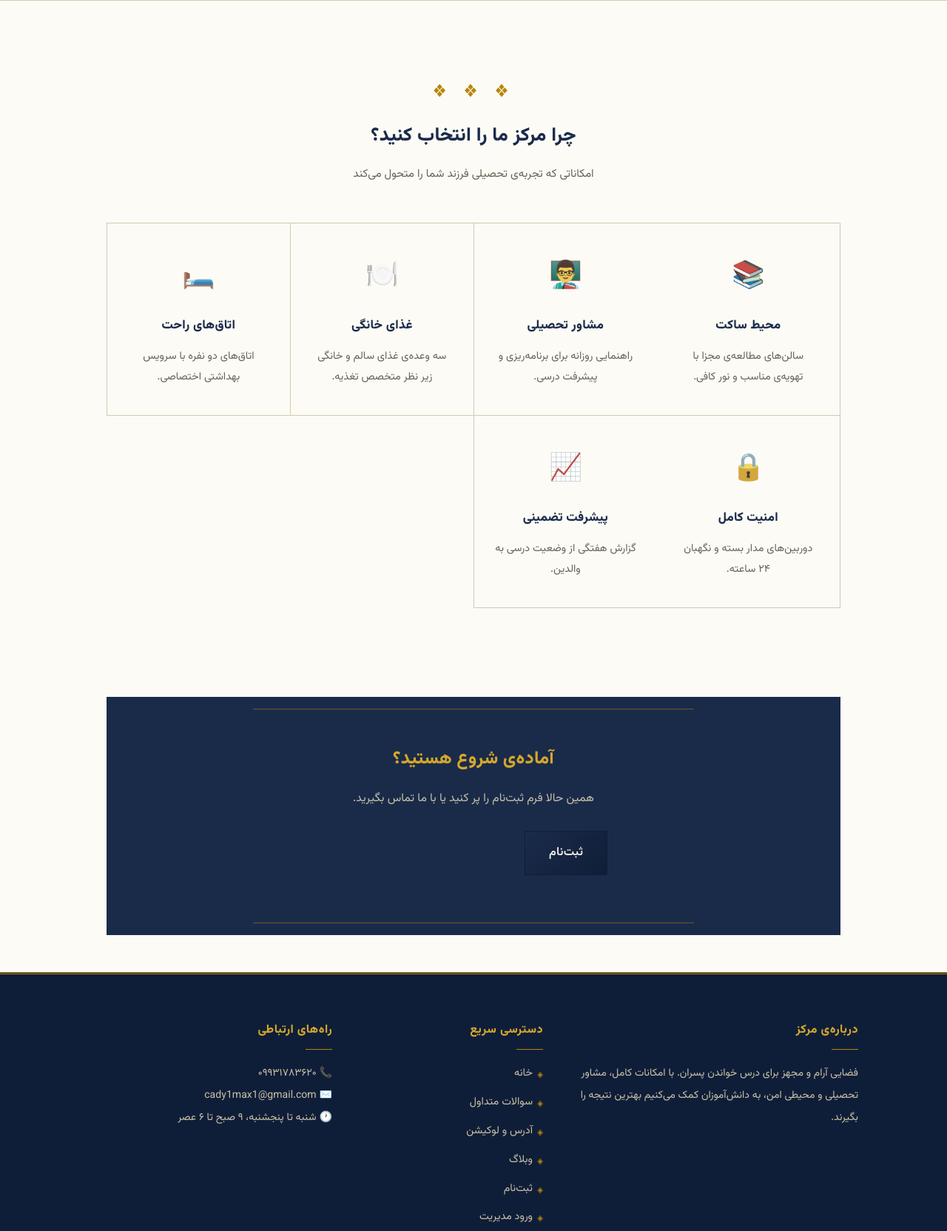
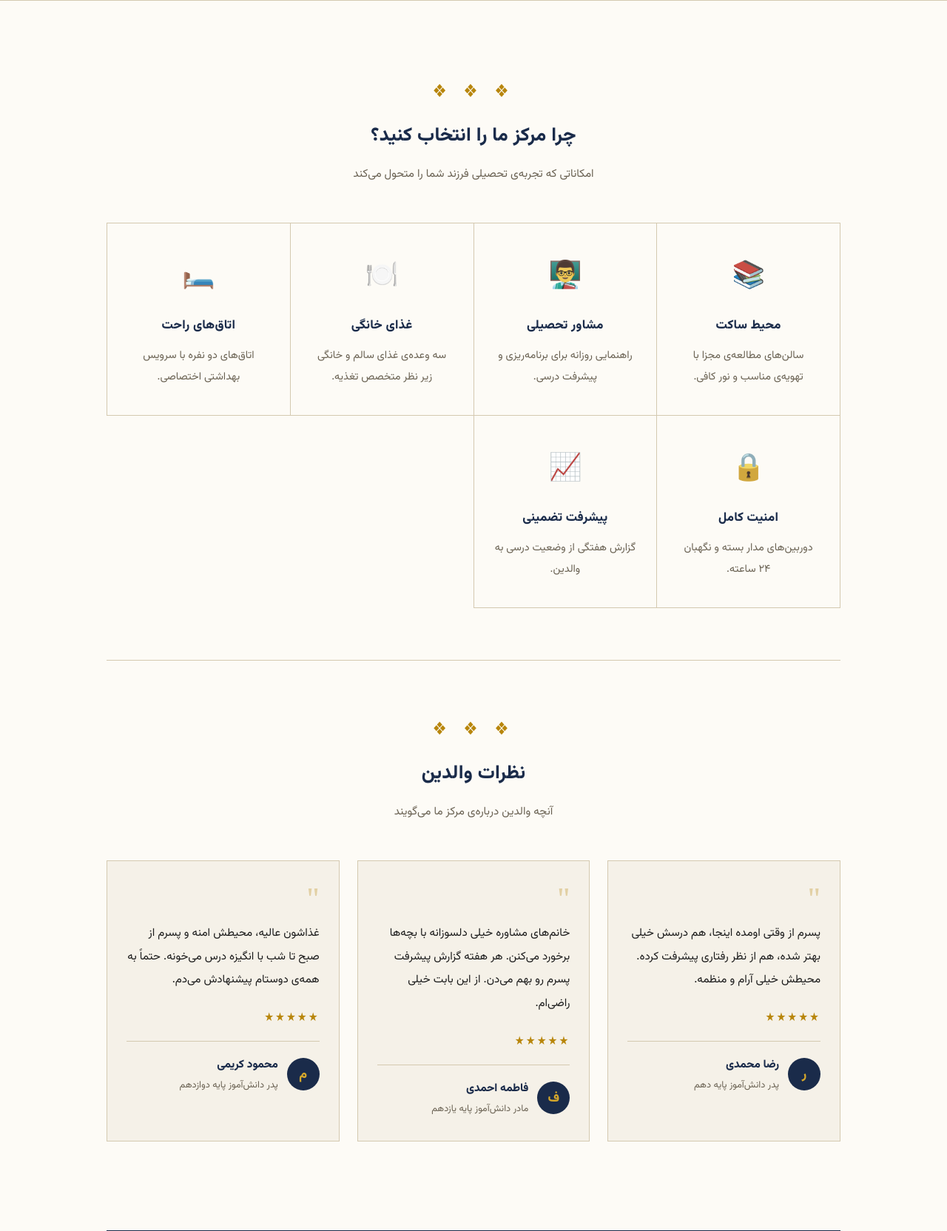
Before and after one commit to jamshidfakhri/Myfirstweb, a Flask app: page / in a window 1280 px wide. Shown: the part 1234-2898 px from the top of the page at 74% size. Run offline with Flask 3, Linux system fonts and the light colour scheme.

Commit message:
Update home.html

```diff
--- a/templates/home.html
+++ b/templates/home.html
@@ -8,42 +8,16 @@
 <meta name="description" content="فضای آرام برای درس خواندن پسران؛ برنامه‌ی روزانه، ثبت‌نام و تماس.">
 <link href="https://fonts.googleapis.com/css2?family=Vazirmatn:wght@400;600;800&display=swap" rel="stylesheet">
 <style>
-:root{
-  --navy:#1a2b4a;
-  --navy-deep:#0f1e38;
-  --gold:#b8860b;
-  --gold-light:#d4a72c;
-  --cream:#f5f1e8;
-  --cream-dark:#ebe4d3;
-  --paper:#fdfbf6;
-  --ink:#1c1c1c;
-  --mute:#6b6354;
-  --line:#d4c9b0;
-}
-@media (prefers-color-scheme:dark){
-  :root{
-    --navy:#0d1525;
-    --navy-deep:#070d18;
-    --gold:#d4a72c;
-    --gold-light:#e6be4c;
-    --cream:#1a2236;
-    --cream-dark:#151b2c;
-    --paper:#0f1626;
-    --ink:#e8e4d8;
-    --mute:#9a928a;
-    --line:#2c3547;
-  }
-}
+:root{--navy:#1a2b4a;--navy-deep:#0f1e38;--gold:#b8860b;--gold-light:#d4a72c;--cream:#f5f1e8;--cream-dark:#ebe4d3;--paper:#fdfbf6;--ink:#1c1c1c;--mute:#6b6354;--line:#d4c9b0}
+@media (prefers-color-scheme:dark){:root{--navy:#0d1525;--navy-deep:#070d18;--gold:#d4a72c;--gold-light:#e6be4c;--cream:#1a2236;--cream-dark:#151b2c;--paper:#0f1626;--ink:#e8e4d8;--mute:#9a928a;--line:#2c3547}}
 *{box-sizing:border-box;margin:0;padding:0}
 html{scroll-behavior:smooth}
 body{font-family:Vazirmatn,Tahoma,serif;background:var(--paper);color:var(--ink);line-height:2;overflow-x:hidden}
 a{color:inherit;text-decoration:none}
 .wrap{max-width:1040px;margin:0 auto;padding:0 24px}
 
-/* ============ نوار پیشرفت ============ */
 #progress-bar{position:fixed;top:0;right:0;height:3px;width:0%;background:linear-gradient(90deg,var(--gold),var(--gold-light));z-index:9999;transition:width .1s linear}
 
-/* ============ لودر ============ */
 #loader{position:fixed;inset:0;background:var(--paper);display:flex;flex-direction:column;align-items:center;justify-content:center;z-index:9998;transition:opacity .5s,visibility .5s}
 #loader.hidden{opacity:0;visibility:hidden}
 .loader-book{font-size:64px;animation:bookFloat 1.6s ease-in-out infinite;display:block;margin-bottom:18px}
@@ -55,7 +29,6 @@ a{color:inherit;text-decoration:none}
 @keyframes bookFloat{0%,100%{transform:translateY(0)}50%{transform:translateY(-12px)}}
 @keyframes dotBounce{0%,80%,100%{transform:scale(.4);opacity:.4}40%{transform:scale(1);opacity:1}}
 
-/* ============ هدر ============ */
 header{background:var(--navy);border-bottom:3px double var(--gold);position:sticky;top:0;z-index:10}
 header .wrap{display:flex;justify-content:space-between;align-items:center;height:72px}
 .logo{font-weight:800;font-size:1.15rem;color:var(--gold-light);display:flex;align-items:center;gap:10px;letter-spacing:.5px;transition:transform .3s}
@@ -67,60 +40,19 @@ nav a:hover{color:var(--gold-light)}
 nav a::after{content:"";position:absolute;bottom:0;right:0;width:0;height:1px;background:var(--gold-light);transition:width .35s}
 nav a:hover::after{width:100%}
 @media(max-width:760px){nav a:not(.cta-s){display:none}}
-.cta-s{background:var(--gold);color:var(--navy-deep)!important;padding:8px 20px;font-weight:700;letter-spacing:.3px;border:1px solid var(--gold-light);position:relative;overflow:hidden}
+.cta-s{background:var(--gold);color:var(--navy-deep)!important;padding:8px 20px;font-weight:700;letter-spacing:.3px;border:1px solid var(--gold-light)}
 .cta-s::after{display:none}
 .cta-s:hover{background:var(--gold-light);color:var(--navy-deep)!important}
 
-/* ============ دکمه با افکت Shine ============ */
-.btn{
-  position:relative;
-  display:inline-block;
-  background:linear-gradient(135deg, var(--navy) 0%, var(--navy-deep) 100%);
-  color:#f5f1e8;
-  padding:13px 32px;
-  font-weight:600;
-  border:1px solid var(--navy-deep);
-  font-family:inherit;
-  cursor:pointer;
-  margin-bottom:8px;
-  letter-spacing:.3px;
-  overflow:hidden;
-  transition:background .3s, color .3s, transform .2s, box-shadow .3s;
-}
-.btn::before{
-  content:"";
-  position:absolute;
-  top:0;
-  right:-100%;
-  width:100%;
-  height:100%;
-  background:linear-gradient(120deg, transparent 0%, rgba(212,167,44,.35) 50%, transparent 100%);
-  transition:right .6s ease;
-}
+.btn{position:relative;display:inline-block;background:linear-gradient(135deg,var(--navy) 0%,var(--navy-deep) 100%);color:#f5f1e8;padding:13px 32px;font-weight:600;border:1px solid var(--navy-deep);font-family:inherit;cursor:pointer;margin-bottom:8px;letter-spacing:.3px;overflow:hidden;transition:background .3s,color .3s,transform .2s,box-shadow .3s}
+.btn::before{content:"";position:absolute;top:0;right:-100%;width:100%;height:100%;background:linear-gradient(120deg,transparent 0%,rgba(212,167,44,.35) 50%,transparent 100%);transition:right .6s ease}
 .btn:hover::before{right:100%}
-.btn:hover{
-  background:linear-gradient(135deg, var(--navy-deep) 0%, var(--navy) 100%);
-  color:var(--gold-light);
-  transform:translateY(-2px);
-  box-shadow:0 10px 25px rgba(15,30,56,.25);
-}
+.btn:hover{background:linear-gradient(135deg,var(--navy-deep) 0%,var(--navy) 100%);color:var(--gold-light);transform:translateY(-2px);box-shadow:0 10px 25px rgba(15,30,56,.25)}
 .btn:active{transform:translateY(0) scale(.97)}
-.btn.ghost{
-  background:transparent;
-  color:var(--navy);
-  border:1px solid var(--navy);
-  margin-inline-start:8px;
-}
-.btn.ghost::before{background:linear-gradient(120deg, transparent 0%, rgba(26,43,74,.15) 50%, transparent 100%)}
+.btn.ghost{background:transparent;color:var(--navy);border:1px solid var(--navy);margin-inline-start:8px}
 .btn.ghost:hover{background:var(--navy);color:#f5f1e8}
-@media(prefers-color-scheme:dark){
-  .btn{background:linear-gradient(135deg, var(--gold) 0%, var(--gold-light) 100%);color:var(--navy-deep);border-color:var(--gold)}
-  .btn:hover{background:linear-gradient(135deg, var(--gold-light) 0%, var(--gold) 100%);color:var(--navy-deep)}
-  .btn.ghost{color:var(--gold);border-color:var(--gold);background:transparent}
-  .btn.ghost:hover{background:var(--gold);color:var(--navy-deep)}
-}
+@media(prefers-color-scheme:dark){.btn{background:linear-gradient(135deg,var(--gold) 0%,var(--gold-light) 100%);color:var(--navy-deep);border-color:var(--gold)}.btn:hover{background:linear-gradient(135deg,var(--gold-light) 0%,var(--gold) 100%);color:var(--navy-deep)}.btn.ghost{color:var(--gold);border-color:var(--gold);background:transparent}.btn.ghost:hover{background:var(--gold);color:var(--navy-deep)}}
 
-/* ============ نوار عنوان ============ */
 .page-title{background:var(--navy-deep);color:#e8dfc4;text-align:center;padding:50px 24px 40px;border-bottom:1px solid var(--gold);position:relative}
 .page-title::before,.page-title::after{content:"";position:absolute;left:50%;transform:translateX(-50%);width:80px;height:2px;background:var(--gold)}
 .page-title::before{top:24px}
@@ -129,14 +61,12 @@ nav a:hover::after{width:100%}
 .page-title p{color:#c9c1a8;font-size:.95rem;max-width:600px;margin:0 auto}
 .page-title .ornament{color:var(--gold);font-size:1.4rem;display:block;margin:8px 0}
 
-/* ============ هیرو ============ */
 .hero{padding:80px 0 60px;display:grid;gap:50px;grid-template-columns:1.05fr .95fr;align-items:center}
 @media(max-width:820px){.hero{grid-template-columns:1fr;padding:50px 0 40px;gap:36px}}
 .hero h1{font-size:clamp(1.7rem,4.2vw,2.5rem);line-height:1.7;font-weight:800;margin-bottom:18px;color:var(--gold);text-shadow:0 1px 0 rgba(0,0,0,.05)}
 .lead{color:var(--mute);margin:0 0 30px;max-width:48ch;font-size:1rem;line-height:2.1}
 
-/* ============ کارت برنامه ============ */
-.sched{background:var(--cream);border:1px solid var(--line);padding:0;position:relative;transition:transform .4s, box-shadow .4s}
+.sched{background:var(--cream);border:1px solid var(--line);padding:0;position:relative}
 .sched::before{content:"";position:absolute;inset:6px;border:1px solid var(--gold);opacity:.4;pointer-events:none}
 .sched-inner{padding:28px 30px}
 .sched h2{font-size:1.15rem;margin-bottom:16px;color:var(--navy);display:flex;align-items:center;gap:10px;font-weight:800;letter-spacing:.3px;border-bottom:1px solid var(--line);padding-bottom:12px}
@@ -145,11 +75,10 @@ nav a:hover::after{width:100%}
 .sched li:first-of-type{border-top:0}
 .sched time{min-width:88px;color:var(--gold);font-weight:700;letter-spacing:.5px}
 
-/* ============ آمار ============ */
 .stats{padding:60px 0;border-top:1px solid var(--line);border-bottom:1px solid var(--line);margin:30px 0;background:var(--cream-dark)}
 .stats-grid{display:grid;grid-template-columns:repeat(4,1fr);gap:0}
 @media(max-width:700px){.stats-grid{grid-template-columns:repeat(2,1fr)}}
-.stat{text-align:center;padding:28px 14px;border-left:1px solid var(--line);transition:background .35s, transform .35s}
+.stat{text-align:center;padding:28px 14px;border-left:1px solid var(--line);transition:background .35s,transform .35s}
 .stat:last-child{border-left:0}
 @media(max-width:700px){.stat:nth-child(2n){border-left:0}.stat:nth-child(n+3){border-top:1px solid var(--line)}}
 .stat:hover{background:var(--cream);transform:translateY(-3px)}
@@ -158,36 +87,40 @@ nav a:hover::after{width:100%}
 .stat .lbl{color:var(--mute);font-size:.85rem;margin-top:6px;letter-spacing:.3px}
 @media(prefers-color-scheme:dark){.stat .num{color:var(--gold-light)}}
 
-/* ============ امکانات ============ */
 .features{padding:70px 0}
 .section-head{text-align:center;margin-bottom:50px}
 .section-head .ornament{color:var(--gold);font-size:1.5rem;display:block;margin-bottom:10px;letter-spacing:8px}
 .section-head h2{font-size:1.6rem;color:var(--navy);font-weight:800;letter-spacing:.3px}
 .section-head p{color:var(--mute);margin-top:10px;font-size:.95rem}
 @media(prefers-color-scheme:dark){.section-head h2{color:var(--gold-light)}}
-.feature-grid{display:grid;grid-template-columns:repeat(auto-fit,minmax(240px,1fr));gap:0;border-top:1px solid var(--line);border-right:1px solid var(--line);perspective:1000px}
+.feature-grid{display:grid;grid-template-columns:repeat(auto-fit,minmax(240px,1fr));gap:0;border-top:1px solid var(--line);border-right:1px solid var(--line)}
 @media(max-width:600px){.feature-grid{border-right:0}}
-.feature{
-  background:var(--paper);
-  border-bottom:1px solid var(--line);
-  border-left:1px solid var(--line);
-  padding:36px 28px;
-  text-align:center;
-  transition:background .35s, transform .15s, box-shadow .35s;
-  position:relative;
-  transform-style:preserve-3d;
-  will-change:transform;
-}
+.feature{background:var(--paper);border-bottom:1px solid var(--line);border-left:1px solid var(--line);padding:36px 28px;text-align:center;transition:background .35s;position:relative}
 .feature::before{content:"";position:absolute;top:0;right:0;width:0;height:2px;background:var(--gold);transition:width .4s}
 .feature:hover::before{width:100%}
-.feature:hover{background:var(--cream);box-shadow:0 15px 35px rgba(15,30,56,.12)}
+.feature:hover{background:var(--cream)}
 .feature .ico{font-size:36px;display:block;margin-bottom:14px;filter:grayscale(.3);transition:transform .3s}
 .feature:hover .ico{transform:scale(1.15)}
 .feature h3{color:var(--navy);margin-bottom:10px;font-size:1.05rem;font-weight:800;letter-spacing:.3px}
 .feature p{color:var(--mute);font-size:.9rem;line-height:2}
 @media(prefers-color-scheme:dark){.feature h3{color:var(--gold-light)}}
 
-/* ============ بخش تماس ============ */
+/* ============ نظرات والدین ============ */
+.testimonials{padding:70px 0;border-top:1px solid var(--line)}
+.testi-grid{display:grid;grid-template-columns:repeat(auto-fit,minmax(280px,1fr));gap:24px;margin-top:20px}
+.testi-card{background:var(--cream);border:1px solid var(--line);padding:30px 26px;position:relative;transition:transform .35s,box-shadow .35s,border-color .35s}
+.testi-card::before{content:"";position:absolute;top:-1px;right:-1px;left:-1px;height:3px;background:linear-gradient(90deg,var(--gold),transparent);opacity:0;transition:opacity .35s}
+.testi-card:hover::before{opacity:1}
+.testi-card:hover{transform:translateY(-5px);box-shadow:0 15px 35px rgba(15,30,56,.12);border-color:var(--gold)}
+.testi-quote{font-size:42px;color:var(--gold);opacity:.3;line-height:1;margin-bottom:10px;font-family:Georgia,serif}
+.testi-text{color:var(--ink);font-size:.95rem;line-height:2.1;margin-bottom:20px;min-height:80px}
+.testi-stars{color:var(--gold);font-size:1rem;letter-spacing:2px;margin-bottom:14px}
+.testi-author{display:flex;align-items:center;gap:12px;padding-top:16px;border-top:1px solid var(--line)}
+.testi-avatar{width:44px;height:44px;border-radius:50%;background:var(--navy);color:var(--gold-light);display:flex;align-items:center;justify-content:center;font-weight:800;font-size:1.1rem;flex-shrink:0}
+.testi-name{font-weight:700;color:var(--navy);font-size:.95rem}
+.testi-role{color:var(--mute);font-size:.8rem}
+@media(prefers-color-scheme:dark){.testi-name{color:var(--gold-light)}}
+
 .cta-band{background:var(--navy);color:#e8dfc4;padding:60px 30px;text-align:center;margin:50px 0;position:relative}
 .cta-band::before,.cta-band::after{content:"";position:absolute;left:20%;right:20%;height:1px;background:var(--gold);opacity:.5}
 .cta-band::before{top:16px}
@@ -195,7 +128,6 @@ nav a:hover::after{width:100%}
 .cta-band h2{margin-bottom:14px;color:var(--gold-light);font-size:1.5rem;font-weight:800;letter-spacing:.3px}
 .cta-band p{color:#c9c1a8;margin-bottom:28px;font-size:.98rem}
 
-/* ============ فوتر ============ */
 footer{background:var(--navy-deep);color:#c9c1a8;padding:60px 24px 0;font-size:.9rem;border-top:3px double var(--gold)}
 .foot-grid{max-width:1040px;margin:0 auto;display:grid;grid-template-columns:1.6fr 1fr 1.4fr;gap:50px;padding-bottom:40px}
 @media(max-width:760px){.foot-grid{grid-template-columns:1fr;gap:36px;text-align:center}}
@@ -211,14 +143,12 @@ footer{background:var(--navy-deep);color:#c9c1a8;padding:60px 24px 0;font-size:.
 .foot-col a:hover{color:var(--gold-light)}
 .foot-bottom{border-top:1px solid #2c3547;text-align:center;padding:22px 0;font-size:.82rem;color:#8a8374;letter-spacing:.3px}
 
-/* ============ دکمه بالا ============ */
 #toTop{position:fixed;bottom:30px;left:30px;width:46px;height:46px;background:var(--navy);color:var(--gold-light);border:1px solid var(--gold);cursor:pointer;font-size:16px;display:flex;align-items:center;justify-content:center;opacity:0;visibility:hidden;transform:translateY(20px);transition:opacity .35s,transform .35s,visibility .35s,background .25s;z-index:900}
 #toTop.show{opacity:1;visibility:visible;transform:translateY(0)}
 #toTop:hover{background:var(--navy-deep)}
 #toTop:active{transform:scale(.9)}
 @media(max-width:600px){#toTop{bottom:20px;left:20px;width:40px;height:40px}}
 
-/* ============ انیمیشن اسکرول ============ */
 .reveal{opacity:0;transform:translateY(30px);transition:opacity .9s ease,transform .9s ease}
 .reveal.visible{opacity:1;transform:translateY(0)}
 .reveal-delay-1{transition-delay:.1s}
@@ -241,6 +171,7 @@ footer{background:var(--navy-deep);color:#c9c1a8;padding:60px 24px 0;font-size:.
     <nav>
       <a href="/faq">سوالات متداول</a>
       <a href="#features">امکانات</a>
+      <a href="#testimonials">نظرات</a>
       <a href="#schedule">برنامه</a>
       <a href="/location">آدرس ما</a>
       <a href="/contact">تماس</a>
@@ -315,12 +246,58 @@ footer{background:var(--navy-deep);color:#c9c1a8;padding:60px 24px 0;font-size:.
       <p>امکاناتی که تجربه‌ی تحصیلی فرزند شما را متحول می‌کند</p>
     </div>
     <div class="feature-grid">
-      <div class="feature reveal" data-tilt><span class="ico">📚</span><h3>محیط ساکت</h3><p>سالن‌های مطالعه‌ی مجزا با تهویه‌ی مناسب و نور کافی.</p></div>
-      <div class="feature reveal reveal-delay-1" data-tilt><span class="ico">👨‍🏫</span><h3>مشاور تحصیلی</h3><p>راهنمایی روزانه برای برنامه‌ریزی و پیشرفت درسی.</p></div>
-      <div class="feature reveal reveal-delay-2" data-tilt><span class="ico">🍽️</span><h3>غذای خانگی</h3><p>سه وعده‌ی غذای سالم و خانگی زیر نظر متخصص تغذیه.</p></div>
-      <div class="feature reveal" data-tilt><span class="ico">🛏️</span><h3>اتاق‌های راحت</h3><p>اتاق‌های دو نفره با سرویس بهداشتی اختصاصی.</p></div>
-      <div class="feature reveal reveal-delay-1" data-tilt><span class="ico">🔒</span><h3>امنیت کامل</h3><p>دوربین‌های مدار بسته و نگهبان ۲۴ ساعته.</p></div>
-      <div class="feature reveal reveal-delay-2" data-tilt><span class="ico">📈</span><h3>پیشرفت تضمینی</h3><p>گزارش هفتگی از وضعیت درسی به والدین.</p></div>
+      <div class="feature reveal"><span class="ico">📚</span><h3>محیط ساکت</h3><p>سالن‌های مطالعه‌ی مجزا با تهویه‌ی مناسب و نور کافی.</p></div>
+      <div class="feature reveal reveal-delay-1"><span class="ico">👨‍🏫</span><h3>مشاور تحصیلی</h3><p>راهنمایی روزانه برای برنامه‌ریزی و پیشرفت درسی.</p></div>
+      <div class="feature reveal reveal-delay-2"><span class="ico">🍽️</span><h3>غذای خانگی</h3><p>سه وعده‌ی غذای سالم و خانگی زیر نظر متخصص تغذیه.</p></div>
+      <div class="feature reveal"><span class="ico">🛏️</span><h3>اتاق‌های راحت</h3><p>اتاق‌های دو نفره با سرویس بهداشتی اختصاصی.</p></div>
+      <div class="feature reveal reveal-delay-1"><span class="ico">🔒</span><h3>امنیت کامل</h3><p>دوربین‌های مدار بسته و نگهبان ۲۴ ساعته.</p></div>
+      <div class="feature reveal reveal-delay-2"><span class="ico">📈</span><h3>پیشرفت تضمینی</h3><p>گزارش هفتگی از وضعیت درسی به والدین.</p></div>
+    </div>
+  </section>
+
+  <section class="testimonials" id="testimonials">
+    <div class="section-head reveal">
+      <span class="ornament">❖ ❖ ❖</span>
+      <h2>نظرات والدین</h2>
+      <p>آنچه والدین درباره‌ی مرکز ما می‌گویند</p>
+    </div>
+    <div class="testi-grid">
+      <div class="testi-card reveal">
+        <div class="testi-quote">"</div>
+        <div class="testi-text">پسرم از وقتی اومده اینجا، هم درسش خیلی بهتر شده، هم از نظر رفتاری پیشرفت کرده. محیطش خیلی آرام و منظمه.</div>
+        <div class="testi-stars">★★★★★</div>
+        <div class="testi-author">
+          <div class="testi-avatar">ر</div>
+          <div>
+            <div class="testi-name">رضا محمدی</div>
+            <div class="testi-role">پدر دانش‌آموز پایه دهم</div>
+          </div>
+        </div>
+      </div>
+      <div class="testi-card reveal reveal-delay-1">
+        <div class="testi-quote">"</div>
+        <div class="testi-text">خانم‌های مشاوره خیلی دلسوزانه با بچه‌ها برخورد می‌کنن. هر هفته گزارش پیشرفت پسرم رو بهم می‌دن. از این بابت خیلی راضی‌ام.</div>
+        <div class="testi-stars">★★★★★</div>
+        <div class="testi-author">
+          <div class="testi-avatar">ف</div>
+          <div>
+            <div class="testi-name">فاطمه احمدی</div>
+            <div class="testi-role">مادر دانش‌آموز پایه یازدهم</div>
+          </div>
+        </div>
+      </div>
+      <div class="testi-card reveal reveal-delay-2">
+        <div class="testi-quote">"</div>
+        <div class="testi-text">غذاشون عالیه، محیطش امنه و پسرم از صبح تا شب با انگیزه درس می‌خونه. حتماً به همه‌ی دوستام پیشنهادش می‌دم.</div>
+        <div class="testi-stars">★★★★★</div>
+        <div class="testi-author">
+          <div class="testi-avatar">م</div>
+          <div>
+            <div class="testi-name">محمود کریمی</div>
+            <div class="testi-role">پدر دانش‌آموز پایه دوازدهم</div>
+          </div>
+        </div>
+      </div>
     </div>
   </section>
 
@@ -365,7 +342,6 @@ footer{background:var(--navy-deep);color:#c9c1a8;padding:60px 24px 0;font-size:.
 <button id="toTop" title="برگرد به بالا">▲</button>
 
 <script>
-    // ============ انیمیشن اسکرول ============
     const revealElements = document.querySelectorAll('.reveal');
     if ('IntersectionObserver' in window) {
         const observer = new IntersectionObserver(function(entries) {
@@ -381,86 +357,51 @@ footer{background:var(--navy-deep);color:#c9c1a8;padding:60px 24px 0;font-size:.
         revealElements.forEach(el => el.classList.add('visible'));
     }
 
-    // ============ شمارنده‌ی اعداد ============
     function toPersianDigits(num) {
         const p = ['۰','۱','۲','۳','۴','۵','۶','۷','۸','۹'];
         return String(num).replace(/\d/g, d => p[d]);
     }
-
     function animateCounter(el) {
         const target = parseInt(el.getAttribute('data-target'), 10);
         const suffix = el.getAttribute('data-suffix') || '';
         const duration = 1800;
         const startTime = performance.now();
-
         function tick(now) {
-            const elapsed = now - startTime;
-            const progress = Math.min(elapsed / duration, 1);
-            // ease out cubic
+            const progress = Math.min((now - startTime) / duration, 1);
             const eased = 1 - Math.pow(1 - progress, 3);
             const current = Math.floor(eased * target);
             el.textContent = toPersianDigits(current) + suffix;
-            if (progress < 1) {
-                requestAnimationFrame(tick);
-            } else {
-                el.textContent = toPersianDigits(target) + suffix;
-            }
+            if (progress < 1) requestAnimationFrame(tick);
+            else el.textContent = toPersianDigits(target) + suffix;
         }
         requestAnimationFrame(tick);
     }
-
     if ('IntersectionObserver' in window) {
-        const counterObserver = new IntersectionObserver(function(entries) {
+        const cObs = new IntersectionObserver(function(entries) {
             entries.forEach(function(entry) {
                 if (entry.isIntersecting) {
                     animateCounter(entry.target);
-                    counterObserver.unobserve(entry.target);
+                    cObs.unobserve(entry.target);
                 }
             });
         }, { threshold: 0.5 });
-        document.querySelectorAll('.num[data-target]').forEach(el => counterObserver.observe(el));
+        document.querySelectorAll('.num[data-target]').forEach(el => cObs.observe(el));
     } else {
         document.querySelectorAll('.num[data-target]').forEach(function(el) {
             el.textContent = toPersianDigits(el.getAttribute('data-target')) + (el.getAttribute('data-suffix') || '');
         });
     }
 
-    // ============ کارت‌های 3D Tilt ============
-    const tiltCards = document.querySelectorAll('[data-tilt]');
-    const isTouch = window.matchMedia('(hover: none)').matches;
-
-    if (!isTouch) {
-        tiltCards.forEach(function(card) {
-            card.addEventListener('mousemove', function(e) {
-                const rect = card.getBoundingClientRect();
-                const x = e.clientX - rect.left;
-                const y = e.clientY - rect.top;
-                const centerX = rect.width / 2;
-                const centerY = rect.height / 2;
-                const maxTilt = 8;
-                const rotateY = ((x - centerX) / centerX) * maxTilt;
-                const rotateX = ((centerY - y) / centerY) * maxTilt;
-                card.style.transform = 'perspective(1000px) rotateX(' + rotateX + 'deg) rotateY(' + rotateY + 'deg) scale(1.02)';
-            });
-            card.addEventListener('mouseleave', function() {
-                card.style.transform = '';
-            });
-        });
-    }
-
-    // ============ نوار پیشرفت ============
     const progressBar = document.getElementById('progress-bar');
     function updateProgress() {
         const scrollTop = window.scrollY || document.documentElement.scrollTop;
         const docHeight = document.documentElement.scrollHeight - document.documentElement.clientHeight;
-        const pct = docHeight > 0 ? (scrollTop / docHeight) * 100 : 0;
-        progressBar.style.width = pct + '%';
+        progressBar.style.width = (docHeight > 0 ? (scrollTop / docHeight) * 100 : 0) + '%';
     }
     window.addEventListener('scroll', updateProgress, { passive: true });
     window.addEventListener('resize', updateProgress);
     updateProgress();
 
-    // ============ دکمه‌ی بازگشت به بالا ============
     const toTop = document.getElementById('toTop');
     window.addEventListener('scroll', function() {
         if (window.scrollY > 300) toTop.classList.add('show');
@@ -468,7 +409,6 @@ footer{background:var(--navy-deep);color:#c9c1a8;padding:60px 24px 0;font-size:.
     }, { passive: true });
     toTop.addEventListener('click', () => window.scrollTo({ top: 0, behavior: 'smooth' }));
 
-    // ============ لودر ============
     window.addEventListener('load', function() {
         setTimeout(() => document.getElementById('loader').classList.add('hidden'), 500);
     });
```
